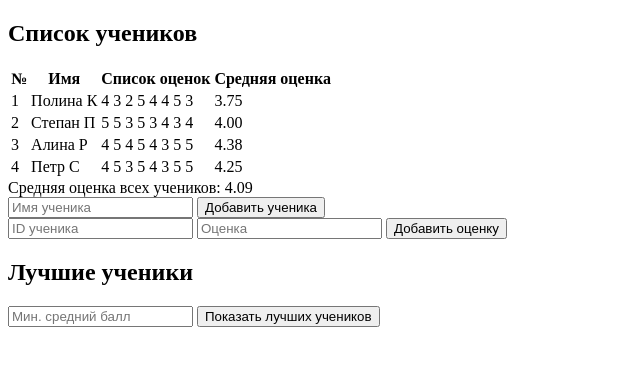
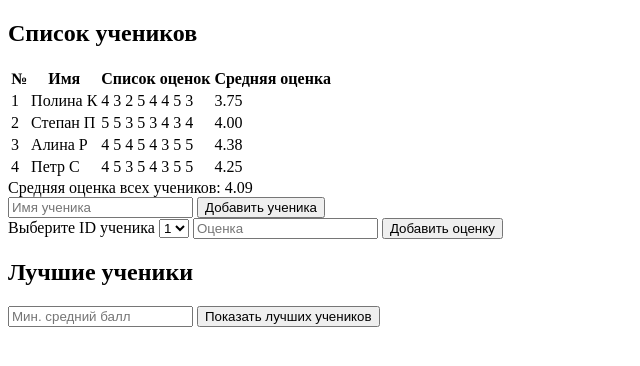
Before and after one commit to trr-r/students_list, a website: page index.html in a window 1280 px wide. Shown: the whole page, without its empty margins (0-640 px from the left). Drawn offline with Linux system fonts and the light colour scheme.

Commit message:
add files

```diff
--- a/index.html
+++ b/index.html
@@ -20,10 +20,19 @@
         </div>
 
         <div id="scoreForm">
-          <input id="studentId" type="number" placeholder="ID ученика" />
+           <!-- <input id="studentId" type="number" placeholder="ID ученика" /> -->
+           <span>Выберите ID ученика</span>
+           <select name="" id="studentId">
+            <!-- <option value="">тест 1</option>
+            <option value="">тест 2</option> -->
+           </select>
           <input id="newScore" type="number" placeholder="Оценка" />
           <input id="addScoreBtn" type="button" value="Добавить оценку" />
         </div>
+
+
+
+
 
 
 
--- a/script.js
+++ b/script.js
@@ -14,7 +14,7 @@ const average = document.querySelector("#average");
 const addBtn = document.querySelector("#addBtn");
 const name = document.querySelector("#name");
 const score = document.querySelector("#score");
-const student = document.querySelector("#studentId");
+const selectStudent = document.querySelector("#studentId");
 const newScore = document.querySelector("#newScore");
 const addScoreBtn = document.querySelector("#addScoreBtn");
 const minAverage = document.querySelector("#minAverage");
@@ -82,7 +82,7 @@ function addScore(students, id, score) {
   for (let el of students) {
     if (el.id == id) {
       el.scores.push(score);
-      break
+      break;
     }
   }
 }
@@ -101,6 +101,7 @@ function getTopStudents(students, minAverage) {
 
 // функция добавления таблицы со списком студентов
 const renderList = () => {
+  selectStudent.innerHTML = ''
   table.innerHTML = `<tr>
     <th>№</th>
     <th>Имя</th>
@@ -117,6 +118,10 @@ const renderList = () => {
           </tr>
   `;
     table.insertAdjacentHTML("beforeend", html);
+    const option = `
+    <option value="${el.id}">${el.id}</option>
+    `;
+    selectStudent.insertAdjacentHTML("beforeend", option);
   }
   average.innerHTML = getAllAverageScores(students);
 };
@@ -138,9 +143,12 @@ addBtn.addEventListener("click", function () {
 
 // обработчик кнопки "Добавить оценку"
 addScoreBtn.addEventListener("click", function () {
-  if (newScore.value.length > 0 && student.value.length > 0) {
-    addScore(students, student.value, Number(newScore.value));
+  if (newScore.value.length > 0 && newScore.value >= 1 && newScore.value <= 5 ) {
+    addScore(students, selectStudent.value, Number(newScore.value));
     renderList();
+  }
+  else{
+    alert("Оценка от 1 до 5")
   }
 });
 
```
Also changed, not shown: package.json (added, +20 -0 lines), script.test.js (added), 1 other file.
